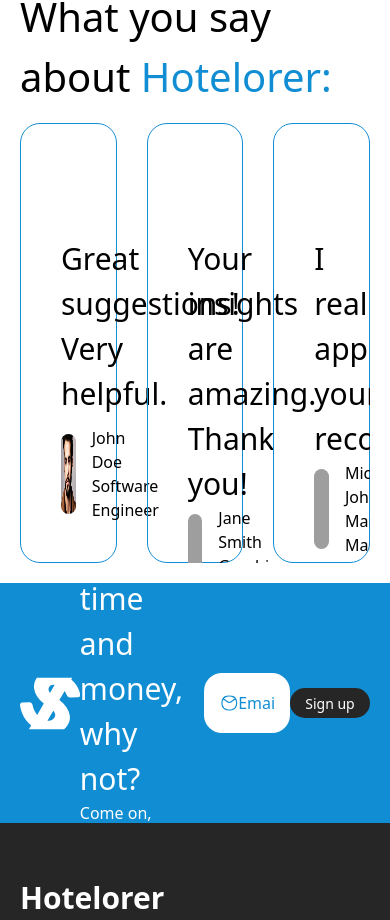
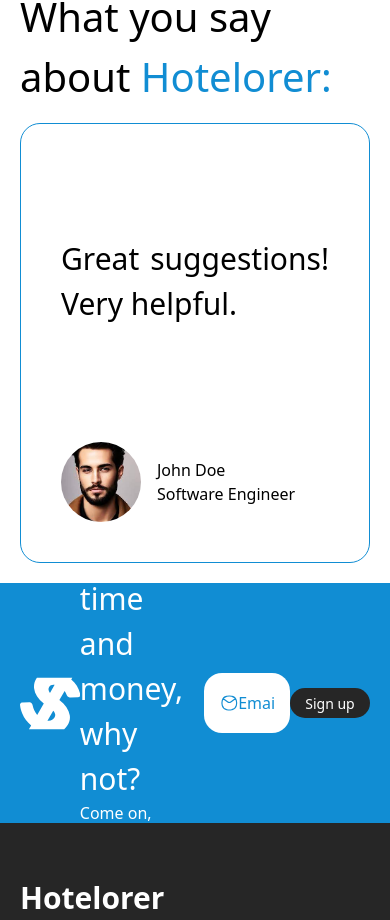
Before and after one commit to horex-Pro/Hotelorer, a React (Vite) app: page / in a window 390 px wide. Shown: the part 5698-6618 px from the top of the page. Built offline with nearby package versions, Linux system fonts and the light colour scheme; no server answers; data requests are answered from the project's data file; grey boxes are pictures that could not be loaded.

Commit message:
i fixed slider responsive issued

```diff
--- a/src/components/Comments/Comments.jsx
+++ b/src/components/Comments/Comments.jsx
@@ -15,7 +15,7 @@
         What you say about<span className="text-blue"> Hotelorer:</span>
       </h2>
       <Swiper
-        slidesPerView={3}
+        // slidesPerView={3}
         spaceBetween={30}
         centeredSlides={false}
         pagination={{
@@ -23,11 +23,18 @@
         }}
         modules={[Pagination]}
         className="mySwiper mt-4"
+        breakpoints={{
+          0: { slidesPerView: 1 }, // 1 card per page on mobile
+          768: { slidesPerView: 3 }, // 3 cards per page on larger screens
+        }}
       >
         {data ? (
           data.map((item) => (
-            <SwiperSlide key={item.id}>
-              <div className="comment max-w-[400px] h-[440px] rounded-[20px] border border-blue p-10 pt-28 flex flex-col justify-between">
+            <SwiperSlide
+              key={item.id}
+              className="flex items-center justify-center"
+            >
+              <div className="comment max-w-[400px] h-[440px] rounded-[20px] border border-blue p-10 pt-28 flex flex-col justify-between max-lg:w-full">
                 <p className="body text-[30px] font-light text-justify">
                   {item.body}
                 </p>
```
